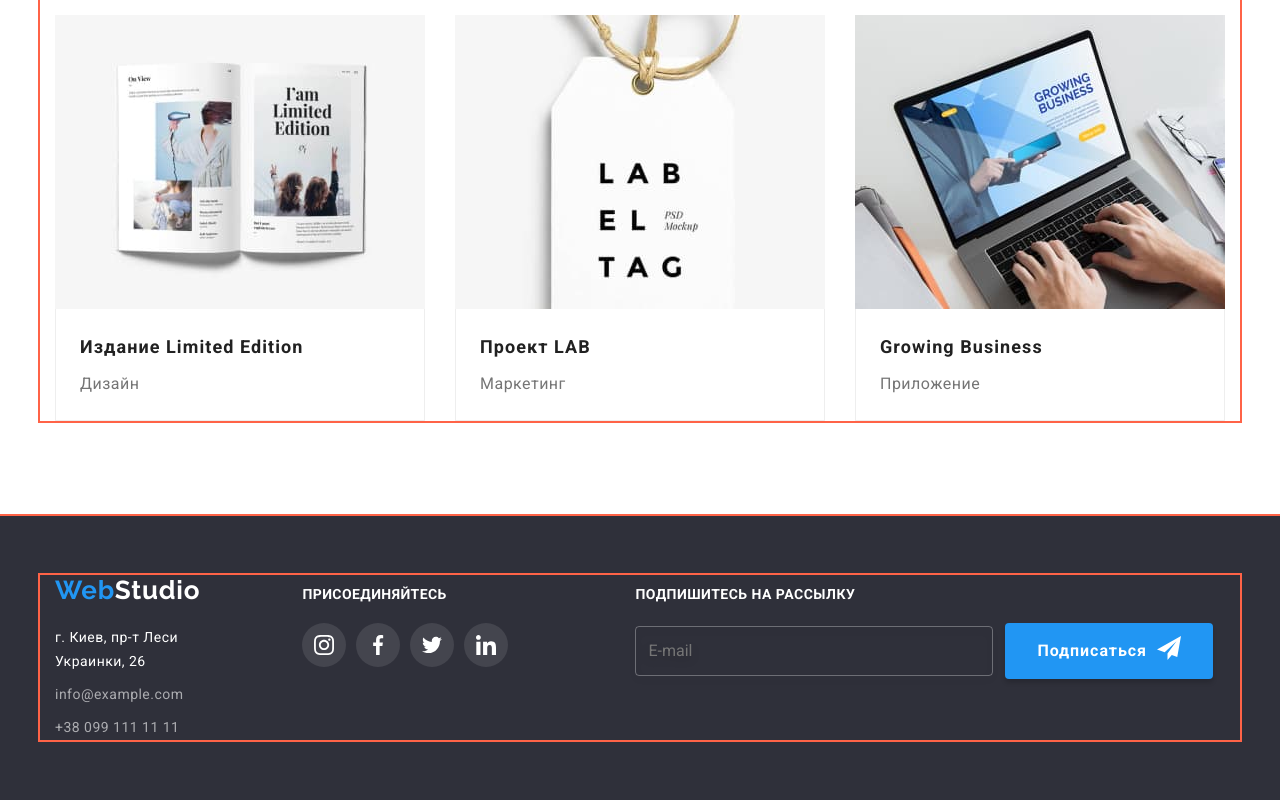
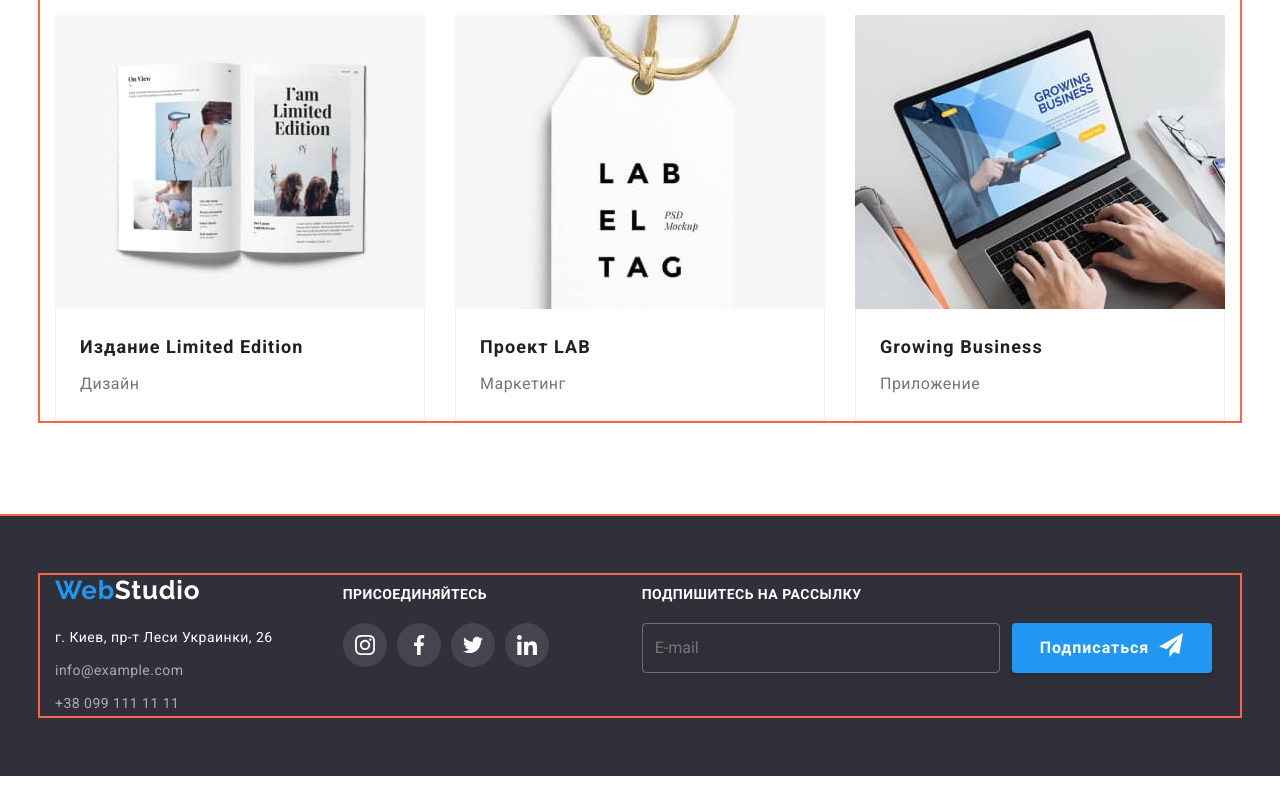
Before and after one commit to VTrofym/goit-markup-hw-06, a plain HTML site: page portfolio.html in a window 1280 px wide. Shown: the part 1118-1918 px from the top of the page. After the commit the page ends 1894 px from the top, so only its background shows below. Drawn offline with nearby package versions, Linux system fonts and the light colour scheme.

Commit message:
Finish YW6

```diff
--- a/css/styles.css
+++ b/css/styles.css
@@ -358,7 +358,7 @@ fill: var(--background-button-main);
     left: 0;
     width: 100%;
     height: 100%;
-    background-color: rgb(255, 99, 71, 0.5);
+    background-color: rgba(142, 142, 142, 0.5);
     transition: 250ms cubic-bezier(0.4, 0, 0.2, 1);
 
     z-index: 1;
@@ -888,7 +888,7 @@ fill: var(--font-сolor-white);
 }
 
 .footer-connent-networks {
-    padding: 12px;
+    padding-top: 12px;
     margin-right: 93px;
 }
 
@@ -906,6 +906,7 @@ fill: var(--font-сolor-white);
 
 .team-soc-net-footer {
     display: flex;
+    gap: 10px;
 }
 
 .soc-link-footer {
@@ -917,14 +918,8 @@ fill: var(--font-сolor-white);
     border-radius: 50%;
     fill: var(--font-сolor-white);
     background-color:  rgba(255, 255, 255, 0.1);
-    margin-right: 10px;
     transition: 250ms cubic-bezier(0.4, 0, 0.2, 1);
 }
-
-.footer-li-link.soc-link-footer {
-    margin-right: 0;
-}
-
 
 .soc-link-footer:hover,
 .soc-link-footer:focus {
@@ -934,7 +929,7 @@ fill: var(--font-сolor-white);
 
 
 .subscription {
-    padding: 12px;
+    padding-top: 12px;
 }
 
 .subscription-header {
@@ -978,7 +973,9 @@ fill: var(--font-сolor-white);
 .subscription-button {
     margin: 0 auto;
     display: flex;
-    padding: 13px 32px;
+    padding: 10px 28px;
+    width: 200px;
+    height: 50px;
 }
 
 .icon-send {
```
Also changed, not shown: index.html (+1 -1 lines).
